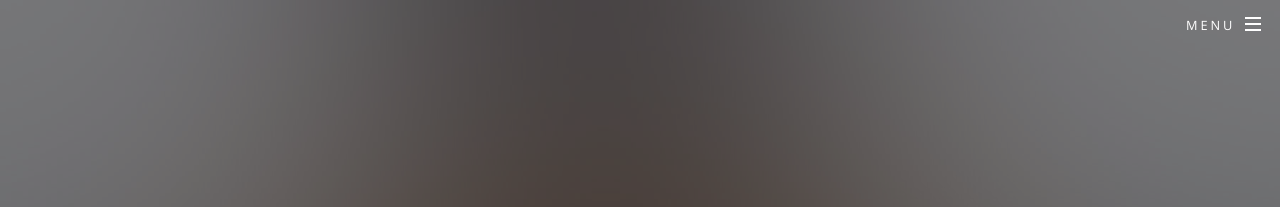
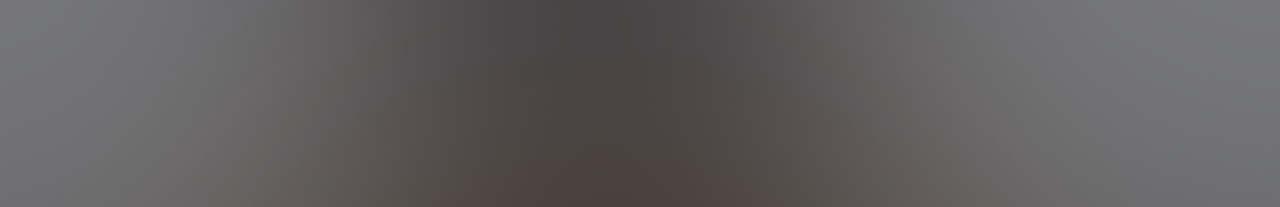
Before and after one commit to spencer-wegner/magiclist, a Jekyll site: the page built from index.html, in a window 1280 px wide. Shown: the top 207 px of the page. Built offline with Jekyll 4.4.1, drawn with Linux system fonts in a browser that asks for light colours.

Commit message:
removed menus

```diff
--- a/_includes/header.html
+++ b/_includes/header.html
@@ -4,8 +4,8 @@
   <nav id="nav">
     <ul>
       <li class="special">
-        <a href="#menu" class="menuToggle"><span>Menu</span></a>
-        <div id="menu">
+        <!--<a href="#menu" class="menuToggle"><span>Menu</span></a>-->
+        <!--<div id="menu">
           <ul>
             <li><a href="index.html">Home</a></li>
             {% for my_page in site.pages %}
@@ -18,7 +18,7 @@
             <li><a href="{{ "/feed.xml" | prepend: site.baseurl }}"
                    class="icon fa-feed"> RSS Feed</a></li>
           </ul>
-        </div>
+        </div>-->
       </li>
     </ul>
   </nav>
```
Also changed, not shown: 2 other files.
